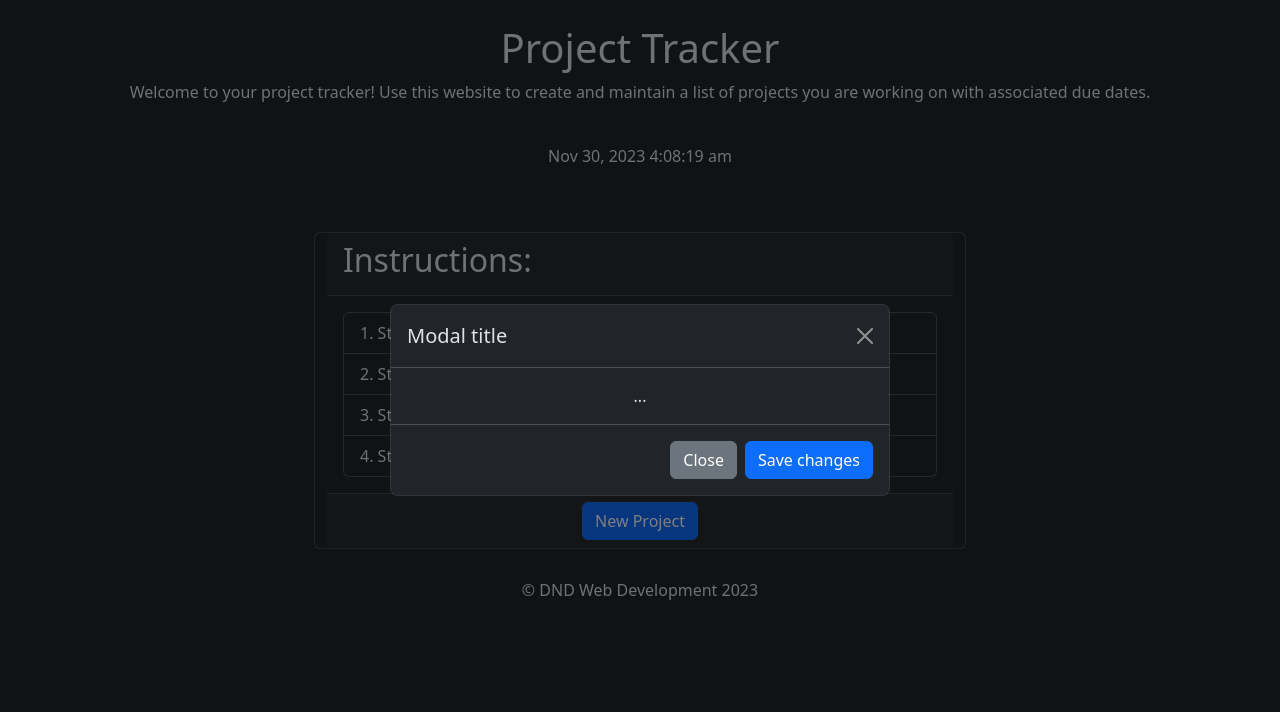
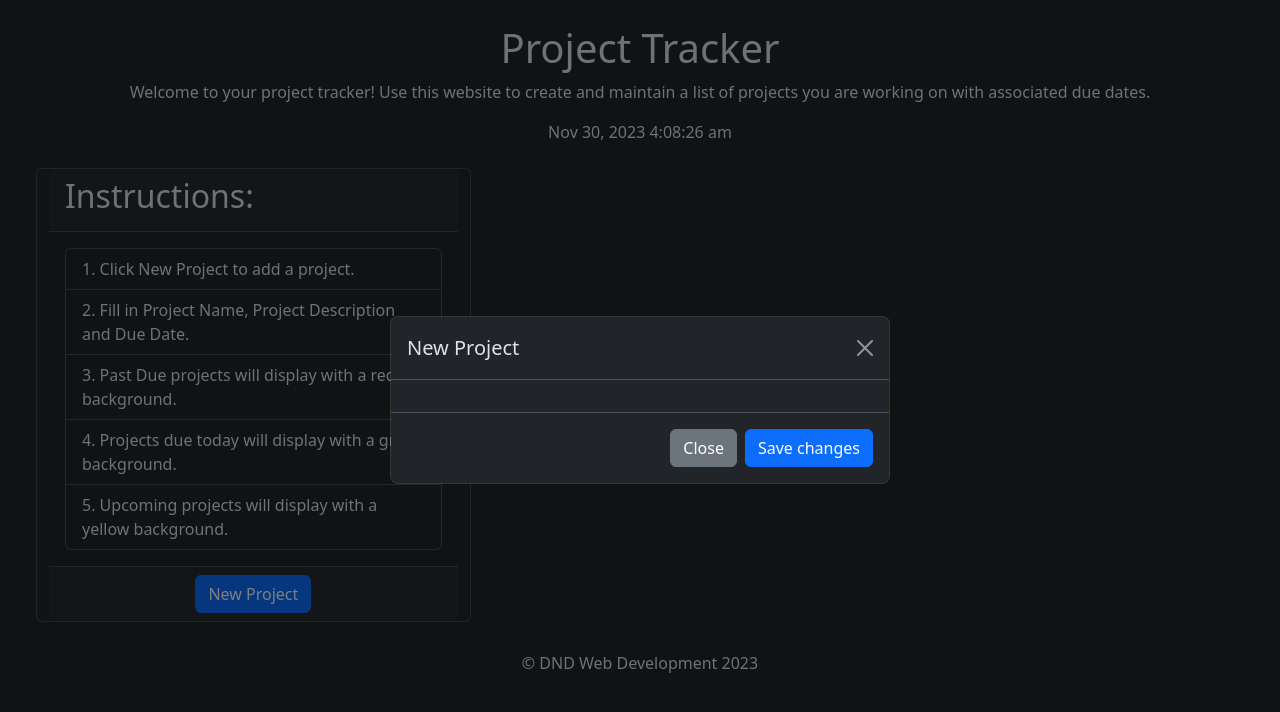
Before and after one commit to DaniDrury/project-tracker, a plain HTML site: page index.html in a window 1280 px wide. Both pictures are taken after a click on the button "New Project". Drawn offline with nearby package versions, Linux system fonts and the light colour scheme.

Commit message:
began form in modal

```diff
--- a/assets/js/script.js
+++ b/assets/js/script.js
@@ -1,4 +1,20 @@
-let date = document.getElementById('dateDiv');
+let date = document.getElementById('date');
+let currentDate;
 
-let currentDate = dayjs().format('MMM D, YYYY h:mm:ss a');
-date.textContent = currentDate;
+//jQuery - loads function once DOM is loaded
+// $(document).ready(function dateTime() {
+//     setInterval(function () {
+//         currentDate = dayjs().format('MMM D, YYYY h:mm:ss a');
+//         date.textContent = currentDate;
+//     }, 1000);
+// });
+
+// Date/Time function that is called first thing on the page
+function dateTime() {
+    setInterval(function () {
+        currentDate = dayjs().format('MMM D, YYYY h:mm:ss a');
+        date.textContent = currentDate;
+    }, 1000);
+}
+
+dateTime();
--- a/index.html
+++ b/index.html
@@ -15,45 +15,45 @@
         <h1>Project Tracker</h1>
         <p>Welcome to your project tracker! Use this website to create and maintain a list of
             projects you are working on with associated due dates.</p>
-        <time class="container">
-            <!-- Enter date elements here -->
-            <p id="dateDiv"></p>
-        </time>
+        <time class="container" id="date"></time>
     </header>
 
     <main>
-        <section id="instructions" class="row justify-content-center">
-            <div class="card w-50">
+        <section id="instructions" class="row">
+            <div class="card col-12 col-md-6 col-lg-4 mx-1 ms-md-3 ms-lg-5">
                 <div class="card-header">
                     <h2>Instructions:</h2>
                 </div>
                 <div class="card-body">
                     <ol class="list-group list-group-numbered">
-                        <li class="list-group-item">Step 1</li>
-                        <li class="list-group-item">Step 2</li>
-                        <li class="list-group-item">Step 3</li>
-                        <li class="list-group-item">Step 4</li>
+                        <li class="list-group-item">Click New Project to add a project.</li>
+                        <li class="list-group-item">Fill in Project Name, Project Description and Due Date.</li>
+                        <li class="list-group-item">Past Due projects will display with a red background.</li>
+                        <li class="list-group-item">Projects due today will display with a green background.</li>
+                        <li class="list-group-item">Upcoming projects will display with a yellow background.</li>
                     </ol>
                 </div>
                 <div class="card-footer text-center">
                     <button type="button" class="btn btn-primary" id="modalBtn" data-bs-toggle="modal"
-                        data-bs-target="#modalForm">
+                        data-bs-target="#modal">
                         New Project
                     </button>
                     <!-- Modal -->
                     <!-- static backdrop prevents modal from closing when user clicks on background. data-bs-keyboard="false" prevents escape key from closing modal -->
-                    <div class="modal fade" id="modalForm" data-bs-backdrop="static" data-bs-keyboard="false"
-                        tabindex="-1" aria-labelledby="modalForm" aria-hidden="true">
+                    <div class="modal fade" id="modal" data-bs-backdrop="static" data-bs-keyboard="false"
+                        tabindex="-1" aria-labelledby="modal" aria-hidden="true">
                         <!-- vertically centers the modal and makes it scrollable -->
                         <div class="modal-dialog modal-dialog-centered modal-dialog-scrollable">
                             <div class="modal-content">
                                 <div class="modal-header">
-                                    <h1 class="modal-title fs-5" id="modalLabel">Modal title</h1>
+                                    <h1 class="modal-title fs-5" id="modalLabel">New Project</h1>
                                     <button type="button" class="btn-close" data-bs-dismiss="modal"
                                         aria-label="Close"></button>
                                 </div>
                                 <div class="modal-body">
-                                    ...
+                                    <form id="modalForm" name="modalForm" autocomplete="on">
+
+                                    </form>
                                 </div>
                                 <div class="modal-footer">
                                     <button type="button" class="btn btn-secondary"
@@ -75,6 +75,7 @@
         <h6>&copy DND Web Development 2023</h3>
     </footer>
 
+    <script src="https://code.jquery.com/jquery-3.5.1.min.js"></script>
     <script src="https://cdn.jsdelivr.net/npm/dayjs@1.11.3/dayjs.min.js" integrity="sha256-iu/zLUB+QgISXBLCW/mcDi/rnf4m4uEDO0wauy76x7U=" crossorigin="anonymous"></script>
     <script src="https://cdn.jsdelivr.net/npm/bootstrap@5.3.2/dist/js/bootstrap.bundle.min.js"></script>
     <script src="./assets/js/script.js"></script>
```
